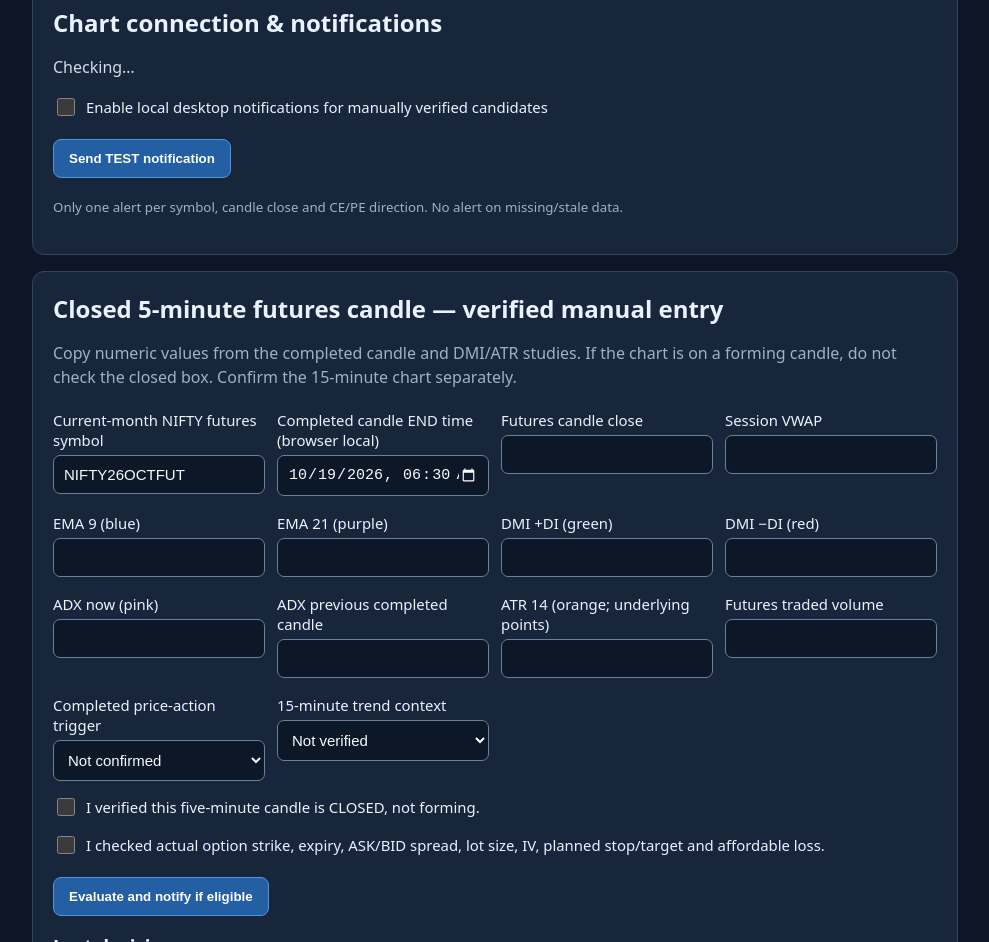
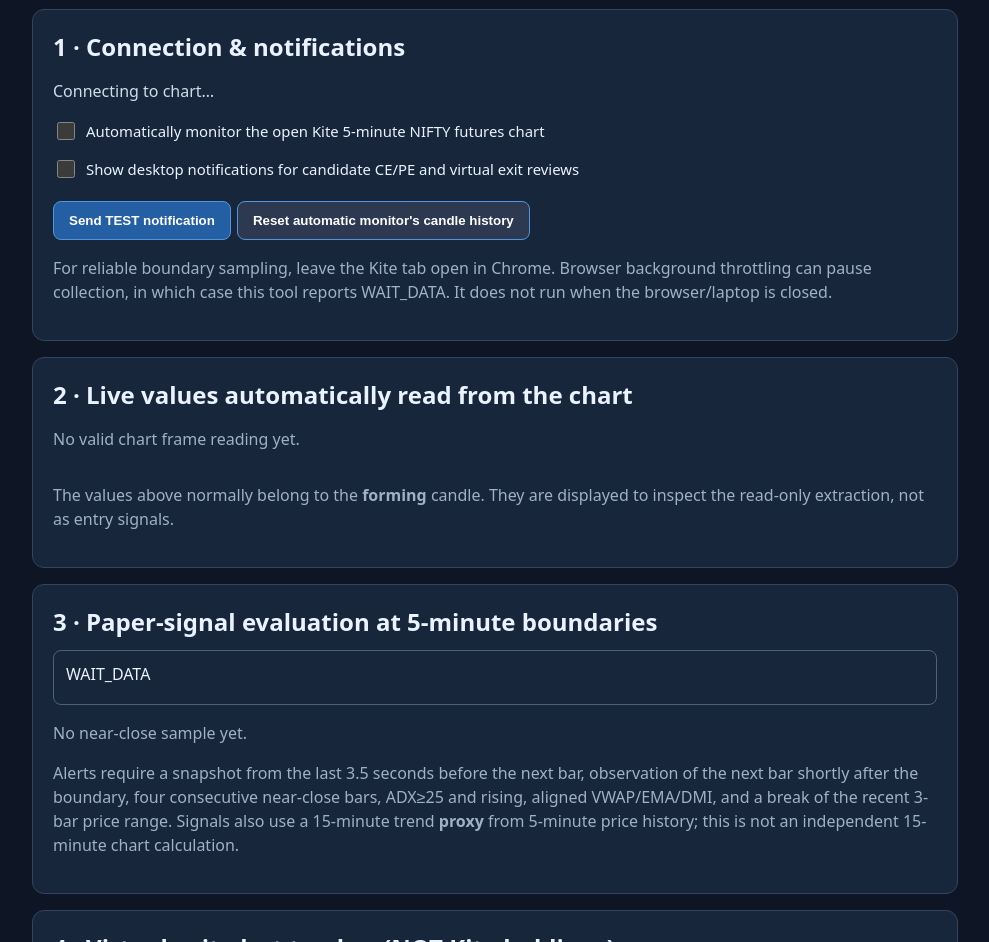
Before and after one commit to Tirthanand17/Indicator-Setup, a browser extension: page extension/dashboard.html in a window 1280 px wide. Shown: the part 208-1150 px from the top of the page, without its empty margins (145-1134 px from the left). Drawn offline with Linux system fonts and the light colour scheme.

Commit message:
feat: replace manual-entry UI with automatic chart-signal dashboard

```diff
--- a/extension/dashboard.html
+++ b/extension/dashboard.html
@@ -1,35 +1,25 @@
-<!doctype html>
-<html lang="en"><head><meta charset="utf-8"><meta name="viewport" content="width=device-width,initial-scale=1"><title>NIFTY Paper Alert Dashboard</title><link rel="stylesheet" href="style.css"></head><body>
-<h1>NIFTY Five-Indicator Paper Alerts</h1>
-<p class="notice"><strong>Read-only ₹0 beta.</strong> Opening the Kite chart only detects its presence. This version does <strong>not</strong> extract verified live indicators from the broker chart, subscribe to paid data, or submit orders. Enter <strong>completed</strong> 5-minute candle values and confirm option checks for a provisional signal notification. No automated buy/sell commands exist.</p>
-<section class="panel"><h2>Chart connection & notifications</h2><p id="chart">Checking…</p><label class="check"><input type="checkbox" id="armed">Enable local desktop notifications for manually verified candidates</label><button id="test">Send TEST notification</button><p><small>Only one alert per symbol, candle close and CE/PE direction. No alert on missing/stale data.</small></p></section>
-<section class="panel"><h2>Closed 5-minute futures candle — verified manual entry</h2>
-<p class="caption">Copy numeric values from the completed candle and DMI/ATR studies. If the chart is on a forming candle, do not check the closed box. Confirm the 15-minute chart separately.</p>
-<form id="signalForm">
-<div class="grid">
-<div><label for="symbol">Current-month NIFTY futures symbol</label><input id="symbol" required placeholder="NIFTY26OCTFUT" value="NIFTY26OCTFUT"></div>
-<div><label for="candleEnd">Completed candle END time (browser local)</label><input id="candleEnd" type="datetime-local" required></div>
-<div><label for="close">Futures candle close</label><input id="close" type="number" step="0.01" min="1" required></div>
-<div><label for="vwap">Session VWAP</label><input id="vwap" type="number" step="0.01" min="1" required></div>
-<div><label for="ema9">EMA 9 (blue)</label><input id="ema9" type="number" step="0.01" min="1" required></div>
-<div><label for="ema21">EMA 21 (purple)</label><input id="ema21" type="number" step="0.01" min="1" required></div>
-<div><label for="plusDI">DMI +DI (green)</label><input id="plusDI" type="number" step="0.0001" min="0" max="100" required></div>
-<div><label for="minusDI">DMI −DI (red)</label><input id="minusDI" type="number" step="0.0001" min="0" max="100" required></div>
-<div><label for="adx">ADX now (pink)</label><input id="adx" type="number" step="0.0001" min="0" max="100" required></div>
-<div><label for="priorAdx">ADX previous completed candle</label><input id="priorAdx" type="number" step="0.0001" min="0" max="100" required></div>
-<div><label for="atr">ATR 14 (orange; underlying points)</label><input id="atr" type="number" step="0.01" min="0.01" required></div>
-<div><label for="volume">Futures traded volume</label><input id="volume" type="number" step="1" min="1" required></div>
-<div><label for="structure">Completed price-action trigger</label><select id="structure"><option value="none">Not confirmed</option><option value="bull">Bullish breakout / retest</option><option value="bear">Bearish breakdown / retest</option></select></div>
-<div><label for="higherTimeframe">15-minute trend context</label><select id="higherTimeframe"><option value="unknown">Not verified</option><option value="bull">Bullish</option><option value="bear">Bearish</option><option value="neutral">Non-conflicting / neutral</option></select></div>
-</div>
-<label class="check"><input id="closed" type="checkbox"> I verified this five-minute candle is CLOSED, not forming.</label>
-<label class="check"><input id="optionChecks" type="checkbox"> I checked actual option strike, expiry, ASK/BID spread, lot size, IV, planned stop/target and affordable loss.</label>
-<button type="submit">Evaluate and notify if eligible</button></form>
-<h3 style="margin-top:18px">Last decision</h3><div class="result" id="result">No observation submitted.</div></section>
-<section class="panel"><h2>Paper position — manual option BID exit alerts</h2><p class="caption">This extension cannot read option quotes automatically. Enter the planned values and later type the observed option sellable BID to check STOP / TARGET. The monitor cannot exit your real positions.</p>
-<form id="positionForm"><div class="grid"><div><label for="direction">Bought contract</label><select id="direction"><option value="CE">CE</option><option value="PE">PE</option></select></div><div><label for="entry">Paid premium (per unit)</label><input id="entry" type="number" min="0.01" step="0.01" required></div><div><label for="stop">Planned sell BID stop (per unit)</label><input id="stop" type="number" min="0.01" step="0.01" required></div><div><label for="target">Planned sell BID target (per unit)</label><input id="target" type="number" min="0.01" step="0.01" required></div></div><button type="submit">Track paper position</button><button class="warn" id="clearPos" type="button">Clear tracked position</button></form>
-<p id="positionStatus" class="caption">No position tracked.</p><div class="grid"><div><label for="bid">Most recent manually observed option BID</label><input type="number" id="bid" min="0.01" step="0.01"></div></div><button id="checkExit">Check stop or target</button><div id="exitResult" class="result">No exit check yet.</div></section>
-<section class="panel"><h2>Local decision log</h2><ol class="logs" id="logs"></ol><p class="caption">Stored only in this browser's extension storage, capped at 150 events. No data is sent to third-party servers.</p></section>
-<p><a href="https://github.com/Tirthanand17/Indicator-Setup/blob/main/docs/BUY_SELL_DECISION_GUIDE.md" target="_blank" rel="noopener noreferrer">Read full CE / PE / exit / NO_TRADE guide</a></p>
-<script src="dashboard.js"></script>
-</body></html>
+<!doctype html><html lang="en"><head><meta charset="utf-8"><meta name="viewport" content="width=device-width,initial-scale=1"><title>NIFTY Automatic Paper Alerts</title><link rel="stylesheet" href="style.css"></head><body>
+<h1>NIFTY Automatic Five-Indicator Alerts <small>v0.2</small></h1>
+<p class="notice"><strong>Automatic screen-reading beta, not an execution bot.</strong> Reads only the displayed NIFTY futures chart legend within Kite. No manual indicator input, no trading API, no payment, and no orders. Near-close chart samples are <strong>not exchange-confirmed closed candles</strong>; every alert means <strong>REVIEW</strong>, not buy immediately. Actual option quotes, IV and your holdings are not accessible from a futures-only chart.</p>
+<section class="panel"><h2>1 · Connection & notifications</h2>
+<p id="chart">Connecting to chart…</p>
+<label class="check"><input type="checkbox" id="autoEnabled">Automatically monitor the open Kite 5-minute NIFTY futures chart</label>
+<label class="check"><input type="checkbox" id="armed">Show desktop notifications for candidate CE/PE and virtual exit reviews</label>
+<button id="test">Send TEST notification</button><button class="secondary" id="reset">Reset automatic monitor's candle history</button>
+<p class="caption">For reliable boundary sampling, leave the Kite tab open in Chrome. Browser background throttling can pause collection, in which case this tool reports WAIT_DATA. It does not run when the browser/laptop is closed.</p></section>
+<section class="panel"><h2>2 · Live values automatically read from the chart</h2>
+<p class="caption" id="updated">No valid chart frame reading yet.</p>
+<div class="grid" id="values"></div>
+<p class="caption">The values above normally belong to the <strong>forming</strong> candle. They are displayed to inspect the read-only extraction, not as entry signals.</p></section>
+<section class="panel"><h2>3 · Paper-signal evaluation at 5-minute boundaries</h2>
+<div id="result" class="result">WAIT_DATA</div>
+<div id="reasons" class="caption"></div>
+<p id="closedBar" class="caption">No near-close sample yet.</p>
+<p class="caption">Alerts require a snapshot from the last 3.5 seconds before the next bar, observation of the next bar shortly after the boundary, four consecutive near-close bars, ADX≥25 and rising, aligned VWAP/EMA/DMI, and a break of the recent 3-bar price range. Signals also use a 15-minute trend <strong>proxy</strong> from 5-minute price history; this is not an independent 15-minute chart calculation.</p>
+</section>
+<section class="panel"><h2>4 · Virtual exit alert tracker (NOT Kite holdings)</h2>
+<p id="virtual" class="caption">No prior candidate is being tracked.</p>
+<p class="caption">After a candidate CE/PE alert, the system automatically tracks a <strong>virtual underlying futures</strong> stop/target/reversal and can notify EXIT CE or EXIT PE. It does not know whether you bought an option, what premium you paid, or the real option BID. It cannot close your actual position.</p></section>
+<section class="panel"><h2>5 · Recent evaluation journal</h2><ol class="logs" id="logs"></ol><p class="caption">Local to this browser. No broker authentication material or raw page URLs stored. Maximum 150 events.</p></section>
+<p><a href="https://github.com/Tirthanand17/Indicator-Setup/blob/main/docs/BUY_SELL_DECISION_GUIDE.md" target="_blank" rel="noopener noreferrer">Read CE / PE / NO_TRADE / exit rules on GitHub</a></p>
+<script src="dashboard.js"></script></body></html>
```
